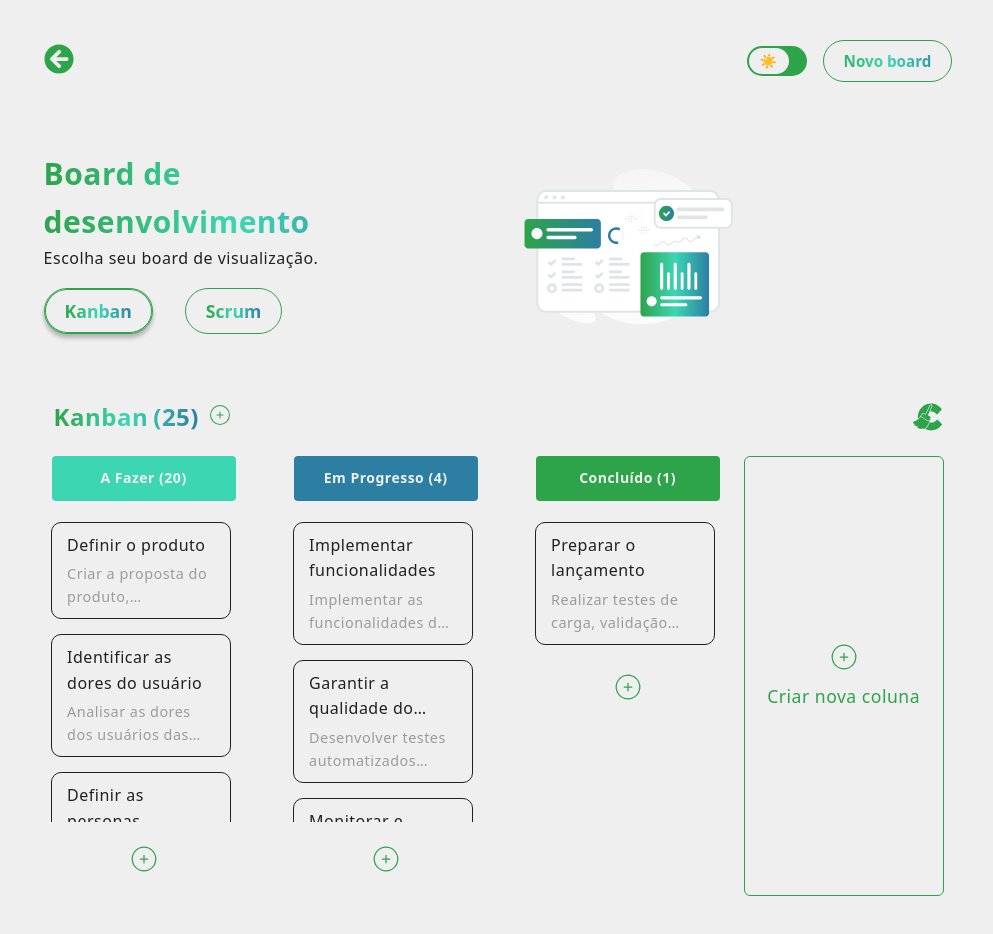
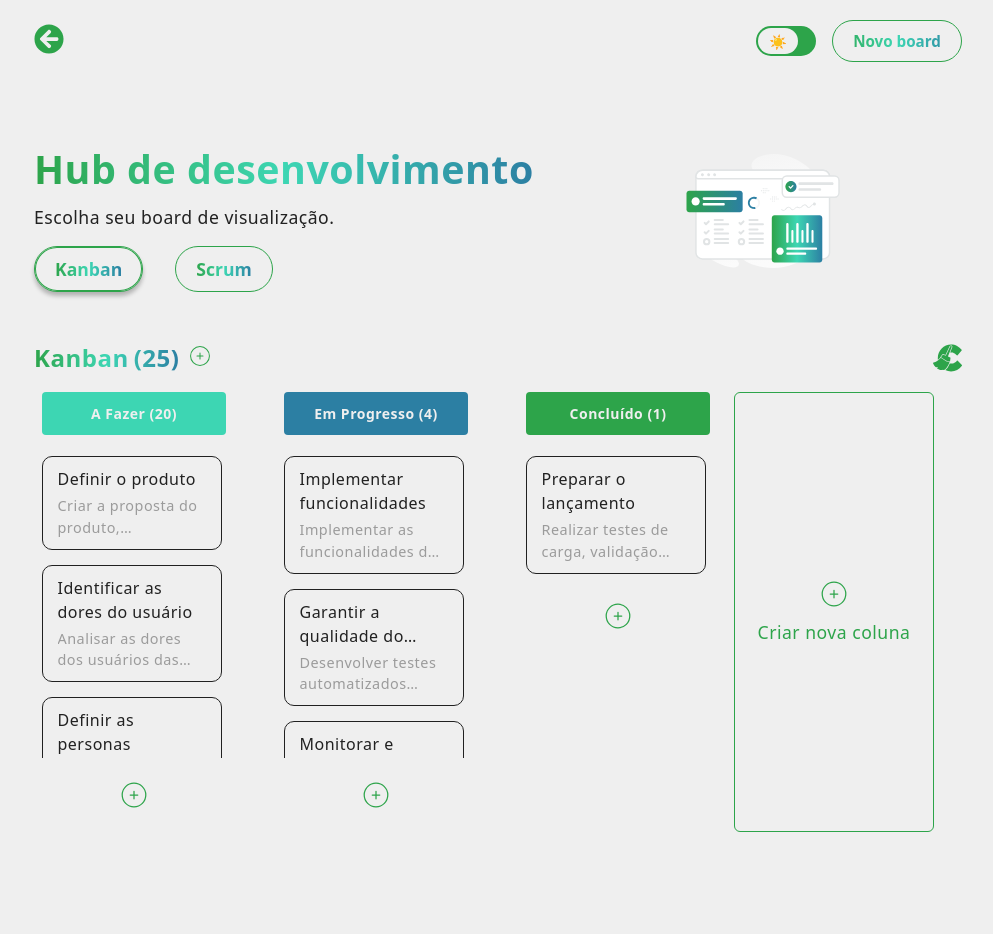
Before and after one commit to eliscmattosinho/Board-de-Desenvolvimento, a React (Vite) app: page /boards in a window 1280 px wide. Shown: the top 934 px of the page, without its empty margins (142-1135 px from the left). After the commit the page ends 862 px from the top, so only its background shows below. Built offline with nearby package versions, Linux system fonts and the light colour scheme.

Commit message:
feat: initial change in Board

```diff
--- a/src/app/App.css
+++ b/src/app/App.css
@@ -74,13 +74,13 @@ body {
   background-color: var(--bg-color);
   color: var(--text-color);
   letter-spacing: 0.5px;
-  line-height: 1.6;
+  line-height: 1.5;
   font-size: 16px;
 }
 
 /* Responsive typography */
 h2 {
-  font-size: clamp(2.5rem, calc(2.5rem + 1.5vw), 4rem);
+  font-size: clamp(1.5rem, calc(1.5rem + 1.2vw), 2.5rem);
 }
 
 p {
@@ -100,16 +100,6 @@ a {
   -webkit-user-select: none;
   -moz-user-select: none;
   -ms-user-select: none;
-}
-
-.content {
-  max-width: 960px;
-  margin: 0 auto;
-  padding: 0 2%;
-}
-
-.content-block {
-  margin: 40px 0;
 }
 
 img {
--- a/src/pages/Boards.css
+++ b/src/pages/Boards.css
@@ -1,10 +1,139 @@
-.h2-board-page {
-    font-size: 30px;
+#hub-container {
+    margin: 20px 0;
+}
+
+.hub-content {
+    display: flex;
+    justify-content: center;
+    margin: 0 auto;
+    flex-direction: column;
+    gap: 3rem;
+
+    max-width: 960px;
+    margin-inline: auto;
+    padding-inline: 1rem;
+}
+
+.hub-actions {
+    display: flex;
+    justify-content: space-between;
+    align-items: center;
+}
+
+.hub-sub-actions {
+    display: flex;
+    justify-content: center;
+    align-items: center;
+    gap: 1rem;
+}
+
+.hub-introduction {
+    display: flex;
+    flex-direction: column;
+    justify-content: center;
+    align-items: flex-start;
+    gap: 1rem;
+}
+
+.hub-infos {
+    display: flex;
+    flex-direction: column;
+    align-items: flex-start;
+    gap: 5px;
+}
+
+.hub-title {
+    background-size: 100% auto;
+    background-position: center;
+    background-repeat: no-repeat;
+}
+
+.hub-img-container {
+    display: none;
+}
+
+.hub-active-board {
+    display: flex;
+    flex-direction: column;
+    justify-content: center;
+    align-items: flex-start;
+}
+
+/* BOARD */
+.board-header {
+    display: flex;
+    justify-content: space-between;
+    align-items: center;
+    width: 100%;
+    margin-bottom: 1rem;
+}
+
+.board-title-container {
+    display: flex;
+    align-items: center;
+    width: 100%;
+    gap: 5px;
+}
+
+#board-title {
+    font-size: 24px;
 }
 
 .task-counter {
     background-color: transparent;
 }
+
+/* Board icons */
+.board-cleaner {
+    cursor: pointer;
+    color: var(--global-green);
+
+    transition: transform 0.3s ease-in-out;
+}
+
+.board-cleaner:hover {
+    transform: scale(1.1);
+}
+
+/* ForBug: Caso mais de um apareça */
+.board-content {
+    display: flex;
+    flex-direction: column;
+    gap: 6rem;
+    width: 100%;
+
+    /* escapando do stacking context + clipping region */
+    max-width: 100%;
+    max-height: 100%;
+    overflow: hidden;
+}
+
+/* MEDIA QUERIES */
+@media (min-width: 768px) {
+    .hub-img-container {
+        display: flex;
+        justify-content: center;
+        align-items: center;
+        width: 220px;
+    }
+
+    .hub-header {
+        display: grid;
+        grid-template-columns: 4fr 3fr;
+        justify-items: stretch;
+        align-items: start;
+        justify-content: space-between;
+        align-content: center;
+        gap: -3rem;
+    }
+
+    .hub-actions {
+        margin-bottom: 30px;
+    }
+}
+
+
+/* CSS DE OUTRO LUGAR QUE NÃO ERA PARA ESTAR AQUI */
 
 .btn-board {
     position: relative;
@@ -45,19 +174,6 @@
     font-size: 16px;
 }
 
-#general-content {
-    display: flex;
-    justify-content: center;
-    margin: 0 auto;
-    flex-direction: column;
-    gap: 3rem;
-}
-
-.first-section-board {
-    display: grid;
-    grid-template-columns: 3fr 4fr;
-}
-
 .img-panel img {
     width: 70%;
 }
@@ -65,23 +181,6 @@
 .btns-block {
     display: flex;
     gap: 2rem;
-}
-
-#h3-title {
-    font-size: 24px;
-}
-
-.text-content-intro {
-    display: flex;
-    flex-direction: column;
-    gap: 1rem;
-    justify-content: start;
-}
-
-.tables-block {
-    display: flex;
-    flex-direction: column;
-    gap: 6rem;
 }
 
 #kanban,
@@ -93,45 +192,6 @@
 .scrum-items {
     overflow-y: auto;
     width: 200px;
-}
-
-.btn-container {
-    display: flex;
-    justify-content: space-between;
-    align-items: center;
-    margin-bottom: 20px;
-}
-
-.board-title-container {
-    display: flex;
-    align-items: center;
-    width: 100%;
-    gap: 5px;
-}
-
-.header-board-section {
-    display: flex;
-    justify-content: space-between;
-    align-items: center;
-    margin-bottom: 20px;
-    padding: 0 10px;
-}
-
-.board-cleaner {
-    cursor: pointer;
-    color: var(--global-green);
-
-    transition: transform 0.3s ease-in-out;
-}
-
-.add-component {
-    cursor: pointer;
-    transition: transform 0.3s ease-in-out;
-}
-
-.add-component:hover,
-.board-cleaner:hover {
-    transform: scale(1.1);
 }
 
 .col-board {
@@ -200,20 +260,3 @@ h3 .task-counter {
     overflow: hidden;
     text-overflow: ellipsis;
 }
-
-.container-options {
-    display: flex;
-    gap: 1rem;
-    align-items: center;
-    justify-content: center;
-}
-
-@media (min-width: 320px) and (max-width: 768px) {
-    .first-section-board {
-        display: flex;
-    }
-
-    .img-panel {
-        display: none;
-    }
-}
--- a/src/pages/Boards.jsx
+++ b/src/pages/Boards.jsx
@@ -17,6 +17,8 @@ import svgBoard from "@assets/images/svg-board.svg";
 import "./Boards.css";
 
 function Boards() {
+  // @TODO extrair board -> BoardContext e deixar só a área de hub para data
+
   const navigate = useNavigate();
 
   const {
@@ -35,38 +37,51 @@ function Boards() {
   } = useBoard(kanbanTemplate, scrumTemplate);
 
   return (
-    <div className="content-block">
-      <div id="general-content" className="content">
-        {/* Botão voltar + tema */}
-        <div className="btn-container back-button">
+    <div id="hub-container">
+      <div className="hub-content">
+        {/* Ações no Hub */}
+        <div className="hub-actions">
           <button onClick={() => navigate("/")} className="board-icon btn-back">
             <FaArrowCircleLeft size={30} />
           </button>
-          <div className="container-options">
+
+          <div className="hub-sub-actions">
             <ThemeToggle />
-            <button className="btn btn-thematic new-board">Novo board</button>
+            <button id="new-board" className="btn btn-thematic">
+              Novo board
+            </button>
           </div>
         </div>
 
-        {/* Introdução */}
-        <div className="first-section-board">
-          <div className="text-content-intro">
-            <div className="titles-content">
-              <h2 className="title-thematic h2-board-page">Board de desenvolvimento</h2>
-              <h3 className="h3-board-page">Escolha seu board de visualização.</h3>
+        {/* Hub header */}
+        <div className="hub-header">
+          <div className="hub-introduction">
+            <div className="hub-infos">
+              <h2 className="hub-title title-thematic">
+                Hub de desenvolvimento
+              </h2>
+              <p className="sub-title">Escolha seu board de visualização.</p>
             </div>
-            <BoardControls activeView={activeView} setActiveView={setActiveView} />
+
+            <BoardControls
+              activeView={activeView}
+              setActiveView={setActiveView}
+            />
           </div>
-          <div className="img-container img-panel">
-            <img src={svgBoard} alt="Ilustração de board" />
+
+          <div className="img-container hub-img-container">
+            <img
+              src={svgBoard}
+              alt="Illustration of a dashboard interface with floating UI elements, including charts, checklists, and notification cards in green and blue tones on a dark background"
+            />
           </div>
         </div>
 
-        {/* Seção principal */}
-        <div className="second-section-board">
-          <div className="header-board-section">
+        {/* Hub board */}
+        <div className="hub-active-board">
+          <div className="board-header">
             <div className="board-title-container">
-              <h3 id="h3-title" className="title-thematic">
+              <h3 id="board-title" className="title-thematic">
                 {activeView === "kanban" ? "Kanban" : "Scrum"}
                 <span className="task-counter">({orderedTasks.length})</span>
               </h3>
@@ -77,10 +92,14 @@ function Boards() {
               />
             </div>
 
-            <SiCcleaner size={30} className="board-cleaner" onClick={handleClearBoard} />
+            <SiCcleaner
+              size={30}
+              className="board-cleaner"
+              onClick={handleClearBoard}
+            />
           </div>
 
-          <div className="tables-block">
+          <div className="board-content">
             {activeView === "kanban" && (
               <BoardSection
                 id="kanban"
--- a/src/pages/Building.css
+++ b/src/pages/Building.css
@@ -17,6 +17,10 @@
     gap: 1rem;
     padding: 40px;
     text-align: center;
+}
+
+.building-title {
+    font-size: clamp(2.5rem, calc(2.5rem + 1.5vw), 4rem);
 }
 
 .img-container {
```
